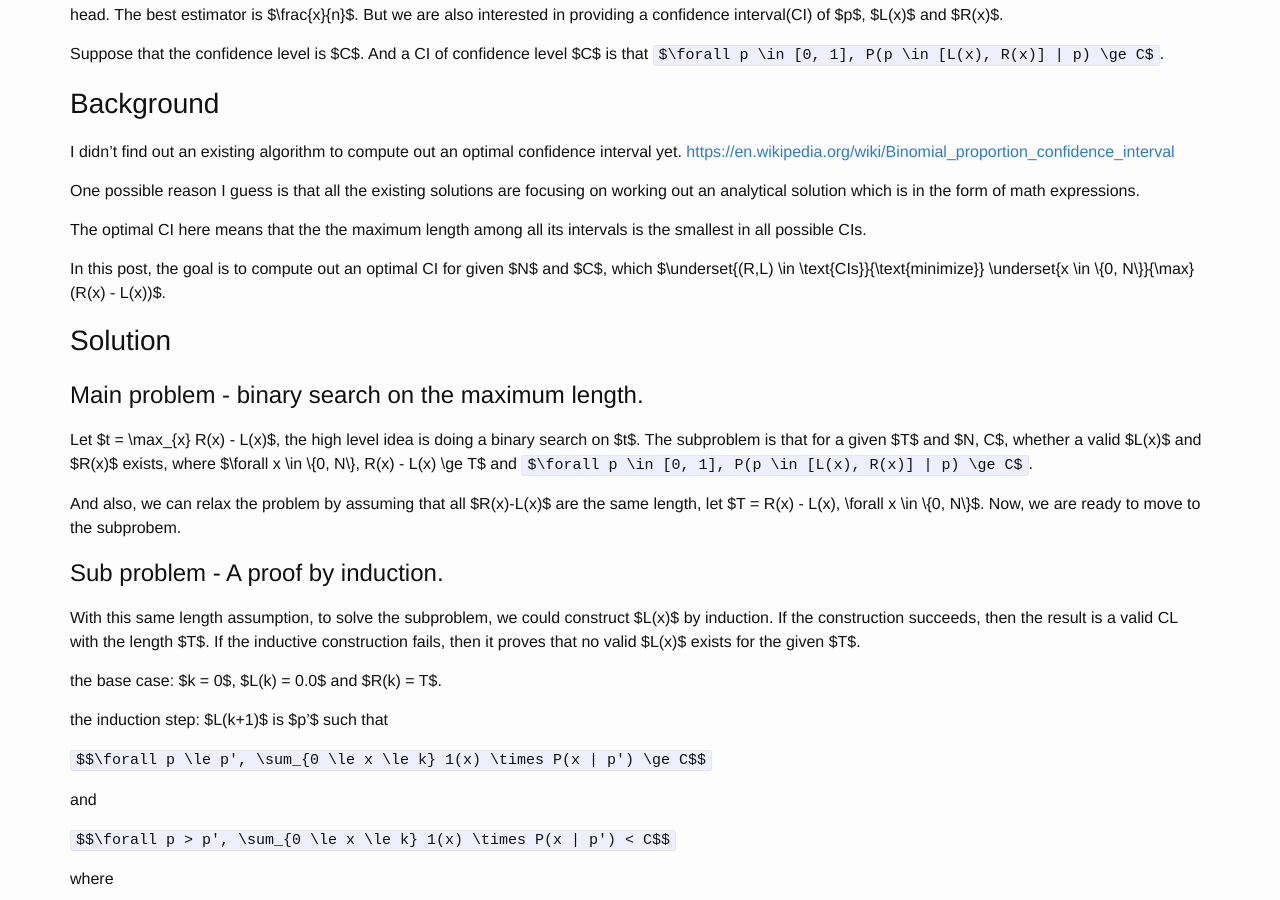
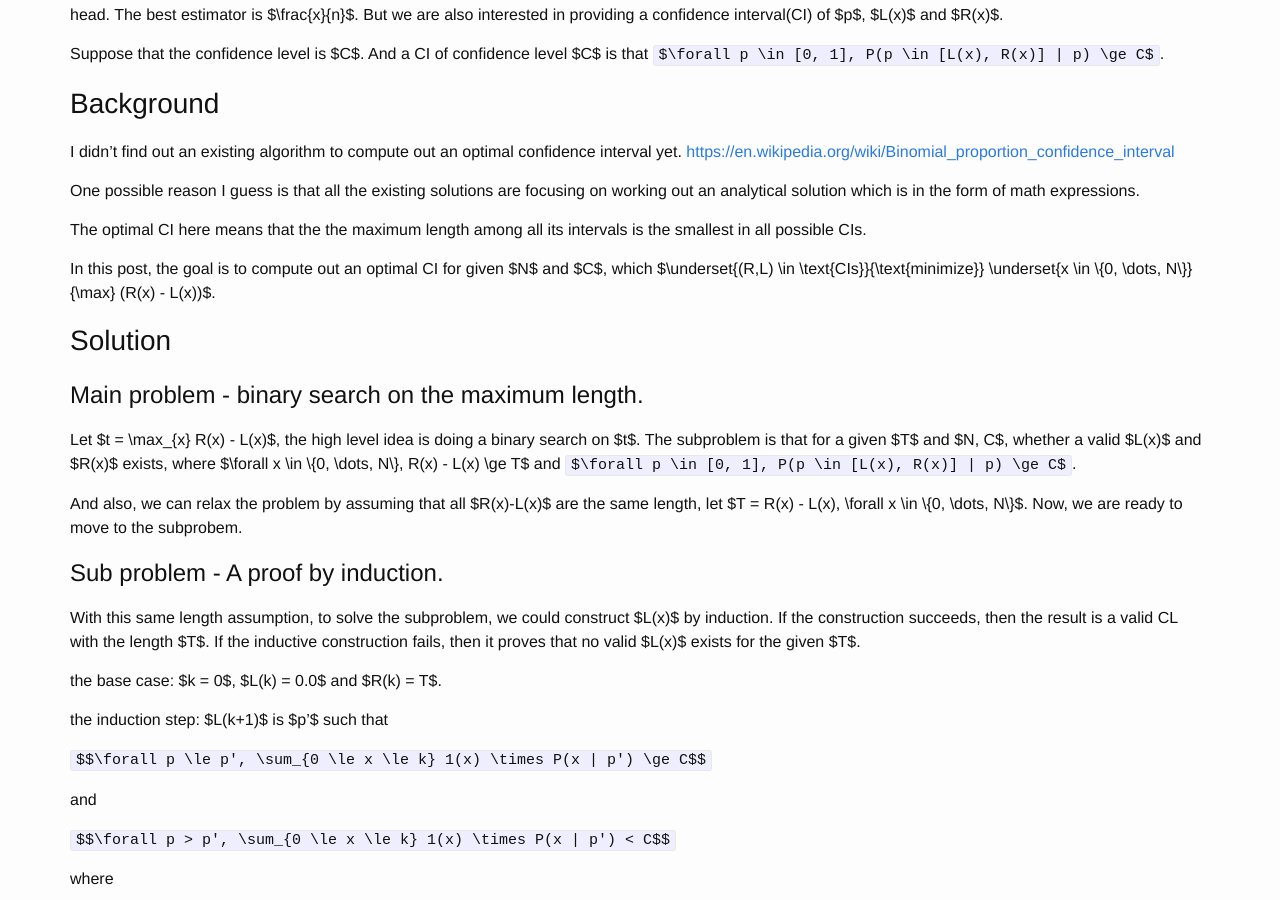
Before and after one commit to FiveEyes/FiveEyes.github.io, a Jekyll site: the page built from _posts/2019-06-10-binomial-confidence-interval.md, in a window 1280 px wide and 900 px high, scrolled down 383 px. Built offline with Jekyll 4.4.1, drawn with Linux system fonts in a browser that asks for light colours; formulas are drawn with MathJax 3.

Commit message:
Update 2019-06-10-binomial-confidence-interval.md

````diff
--- a/_posts/2019-06-10-binomial-confidence-interval.md
+++ b/_posts/2019-06-10-binomial-confidence-interval.md
@@ -21,15 +21,15 @@ One possible reason I guess is that all the existing solutions are focusing on w
 
 The optimal CI here means that the the maximum length among all its intervals is the smallest in all possible CIs.
 
-In this post, the goal is to compute out an optimal CI for given $N$ and $C$, which $\underset{(R,L) \in \text{CIs}}{\text{minimize}} \underset{x \in \\{0, N\\}}{\max}  (R(x) - L(x))$.
+In this post, the goal is to compute out an optimal CI for given $N$ and $C$, which $\underset{(R,L) \in \text{CIs}}{\text{minimize}} \underset{x \in \\{0, \dots, N\\}}{\max}  (R(x) - L(x))$.
 
 ## Solution
 
 ### Main problem - binary search on the maximum length.
 
-Let $t = \max_{x} R(x) - L(x)$, the high level idea is doing a binary search on $t$. The subproblem is that for a given $T$ and $N, C$, whether a valid $L(x)$ and $R(x)$ exists, where $\forall x \in \\{0, N\\}, R(x) - L(x) \ge T$ and ```$\forall p \in [0, 1], P(p \in [L(x), R(x)] | p) \ge C$```.
+Let $t = \max_{x} R(x) - L(x)$, the high level idea is doing a binary search on $t$. The subproblem is that for a given $T$ and $N, C$, whether a valid $L(x)$ and $R(x)$ exists, where $\forall x \in \\{0, \dots, N\\}, R(x) - L(x) \ge T$ and ```$\forall p \in [0, 1], P(p \in [L(x), R(x)] | p) \ge C$```.
 
-And also, we can relax the problem by assuming that all $R(x)-L(x)$ are the same length, let $T = R(x) - L(x), \forall x \in \\{0, N\\}$. Now, we are ready to move to the subprobem.
+And also, we can relax the problem by assuming that all $R(x)-L(x)$ are the same length, let $T = R(x) - L(x), \forall x \in \\{0, \dots, N\\}$. Now, we are ready to move to the subprobem.
 
 ### Sub problem - A proof by induction.
 
````
